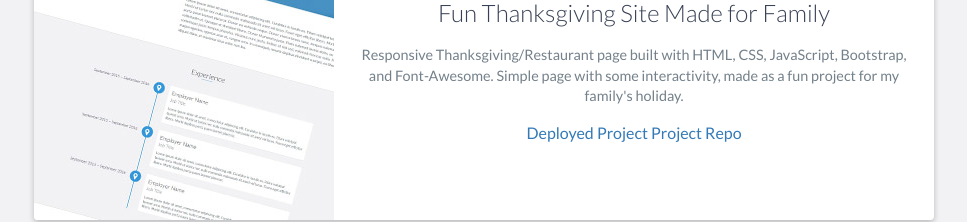
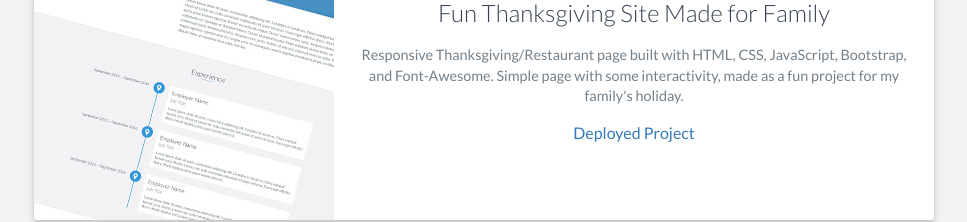
Before and after one commit to churchjg/Portfolio, a website: page index.html in a window 1280 px wide. Shown: the part 3540-3762 px from the top of the page, without its empty margins (156-1123 px from the left). Drawn offline with nearby package versions, Linux system fonts and the light colour scheme.

Commit message:
updates4

```diff
--- a/index.html
+++ b/index.html
@@ -201,7 +201,7 @@
                         </p>
 
                         <a href="https://churchjg.github.io/menu/lib/">Deployed Project</a>
-                        <a href="https://churchjg.github.io/menu/lib/">Project Repo</a>
+                        <!-- <a href="https://churchjg.github.io/menu/lib/">Project Repo</a> -->
                     </div>
                     <!-- End .project-info -->
                 </div>
```
